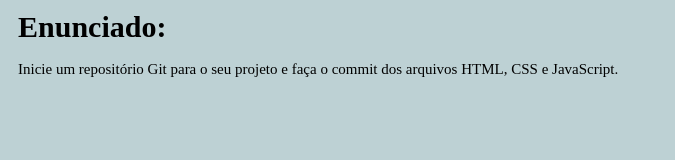
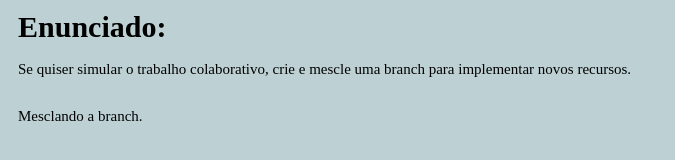
Before and after one commit to WillyAraujo/M1S06-Ex005, a plain HTML site: page index.html in a window 1280 px wide. Shown: the whole page, without its empty margins (0-675 px from the left). Drawn offline with Linux system fonts and the light colour scheme.

Commit message:
M1S06-Ex006 - Mesclando a Branch

```diff
--- a/index.html
+++ b/index.html
@@ -3,13 +3,14 @@
   <head>
     <meta charset="UTF-8" />
     <meta name="viewport" content="width=device-width, initial-scale=1.0" />
-    <title>[M1S06] - Ex 5 - Inicialização do Git</title>
+    <title>[M1S06] - Ex 6 - Criação de branch</title>
     <link rel="stylesheet" type="text/css" href="./css/style.css" media="screen" />
   </head>
   <body>
     <header>
       <h1>Enunciado:</h1>
-      <p>Inicie um repositório Git para o seu projeto e faça o commit dos arquivos HTML, CSS e JavaScript.</p>
+      <p>Se quiser simular o trabalho colaborativo, crie e mescle uma branch para implementar novos recursos.</p>
+      <p>Mesclando a branch.</p>
     </header>
   </body>
 </html>
```
